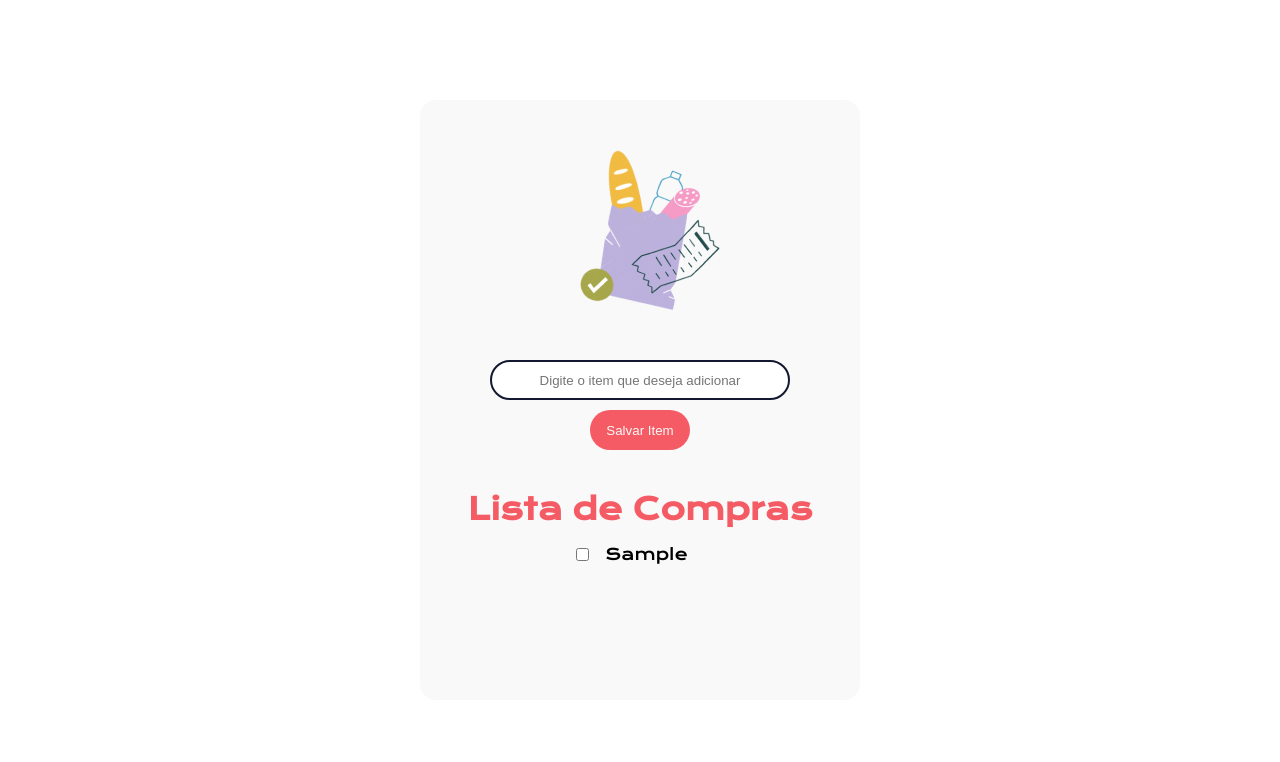
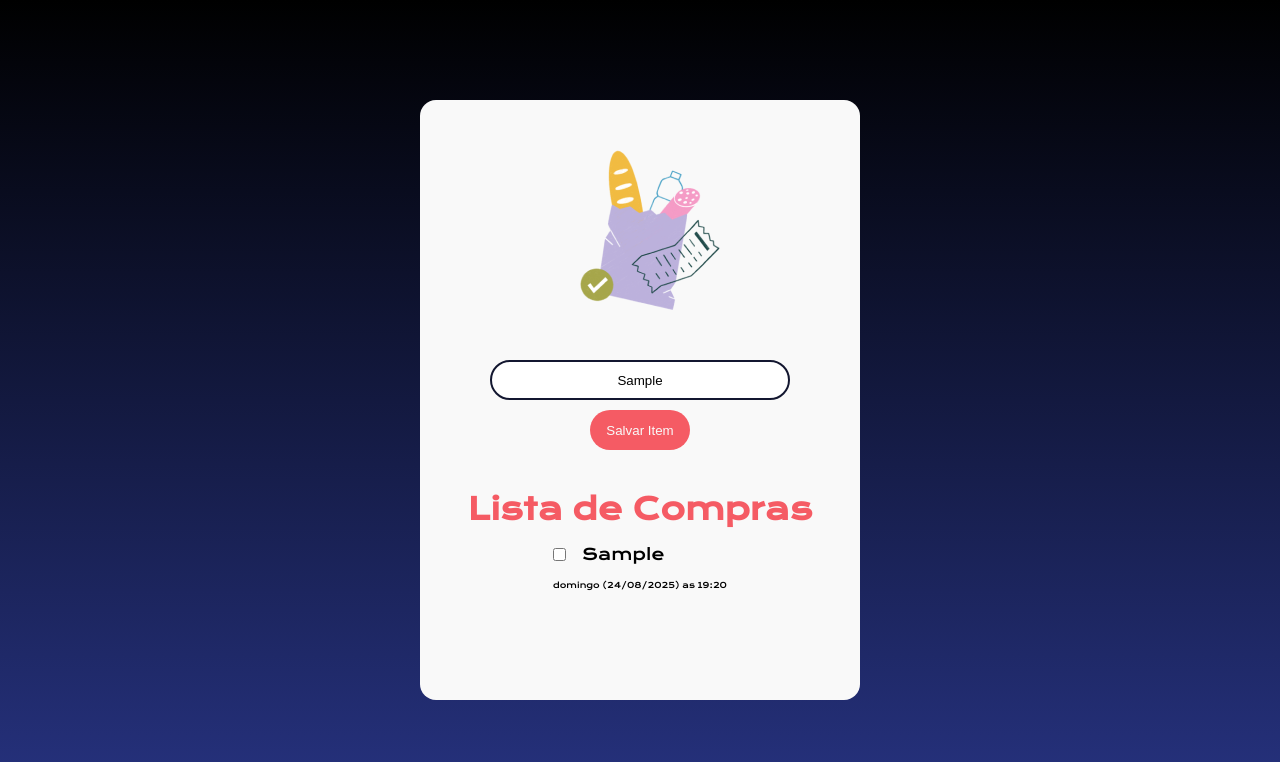
Before and after one commit to livinhazx/lista-compras, a plain HTML site: page index.html in a window 1280 px wide. Both pictures are taken after typing "Sample" into the empty fields and a click on the button "Salvar Item". Drawn offline with nearby package versions, Linux system fonts and the light colour scheme; a web font is replaced by a local one.

Commit message:
add: styles and date to the tasks

```diff
--- a/index.html
+++ b/index.html
@@ -31,14 +31,14 @@
             <input type="checkbox" id="checkbox-1">
             <p id="item-lista"> Ração de gato</p>
           </div>
-          <p class="texto-data"> Segunda-feira (31-10-2025) ás 08:30 </p>
+          <p class="texto-data" id="texto-data"> Segunda-feira (31-10-2025) ás 08:30 </p>
         </li>
 
       </ul>
 
 
 
-      <p class="paragrafo-lista" id="paragrafo-lista">Sua lista está vazia. Adicione itens a ela para não esquecer nada
+      <p class="paragrafo-lista" id="paragrafo-lista" style="display: none;">Sua lista está vazia. Adicione itens a ela para não esquecer nada
         na próxima compra!</p>
     </div>
   </section>
--- a/script.js
+++ b/script.js
@@ -2,6 +2,7 @@ const adicionarItem = document.getElementById("form-compra");
 const listaDeCompras = document.getElementById("lista-de-compras");
 const adicionaItem = document.getElementById("adicionar-item");
 const paragrafoLista = document.getElementById("paragrafo-lista");
+const textoData = document.getElementById("texto-data")
 
 const atualizarMensagem = () => {
   const itensVisiveis = Array.from(listaDeCompras.children).filter(
@@ -36,12 +37,31 @@ adicionaItem.addEventListener("click", (evento) => {
   inputCheckbox.id = "checkbox-" + contador++;
 
   const nomeItem = document.createElement("p");
-  nomeItem.textContent = adicionarItem.value;
+  nomeItem.innerText = adicionarItem.value;
+
+
+  const diaDaSemana = new Date().toLocaleDateString("pt-BR", {
+    weekday: "long",
+  });
+
+  const data = new Date().toLocaleDateString("pt-BR")
+
+  const hora = new Date().toLocaleTimeString("pt-BR", {
+    hour: "numeric",
+    minute: "numeric"
+  }
+  )
+
+  const dataCompleta = ` ${diaDaSemana} (${data}) as ${hora}`
+  const itemData = document.createElement("p")
+  itemData.innerText = dataCompleta
+  itemData.classList.add("texto-data")
 
   containerLista.appendChild(inputCheckbox);
   containerLista.appendChild(nomeItem);
   itemLista.appendChild(containerLista);
   listaDeCompras.appendChild(itemLista);
+  itemLista.appendChild(itemData)
 
   inputCheckbox.addEventListener("click", () => {
     if (inputCheckbox.checked) {
@@ -51,7 +71,6 @@ adicionaItem.addEventListener("click", (evento) => {
     }
   });
 
-  adicionarItem.value = "";
 
   atualizarMensagem();
 });
--- a/styles.css
+++ b/styles.css
@@ -11,7 +11,7 @@
   --preto: #131730;
   --fonte-titulo: "Krona One", sans-serif;
   --fonte-texto: "Numans", sans-serif;
-  --degrade-azul: Alinear-gradient(180deg, #000000 0%, #26327f 100%);
+  --degrade-azul: linear-gradient(180deg, #000000 0%, #26327f 100%);
 }
 
 body {
```
